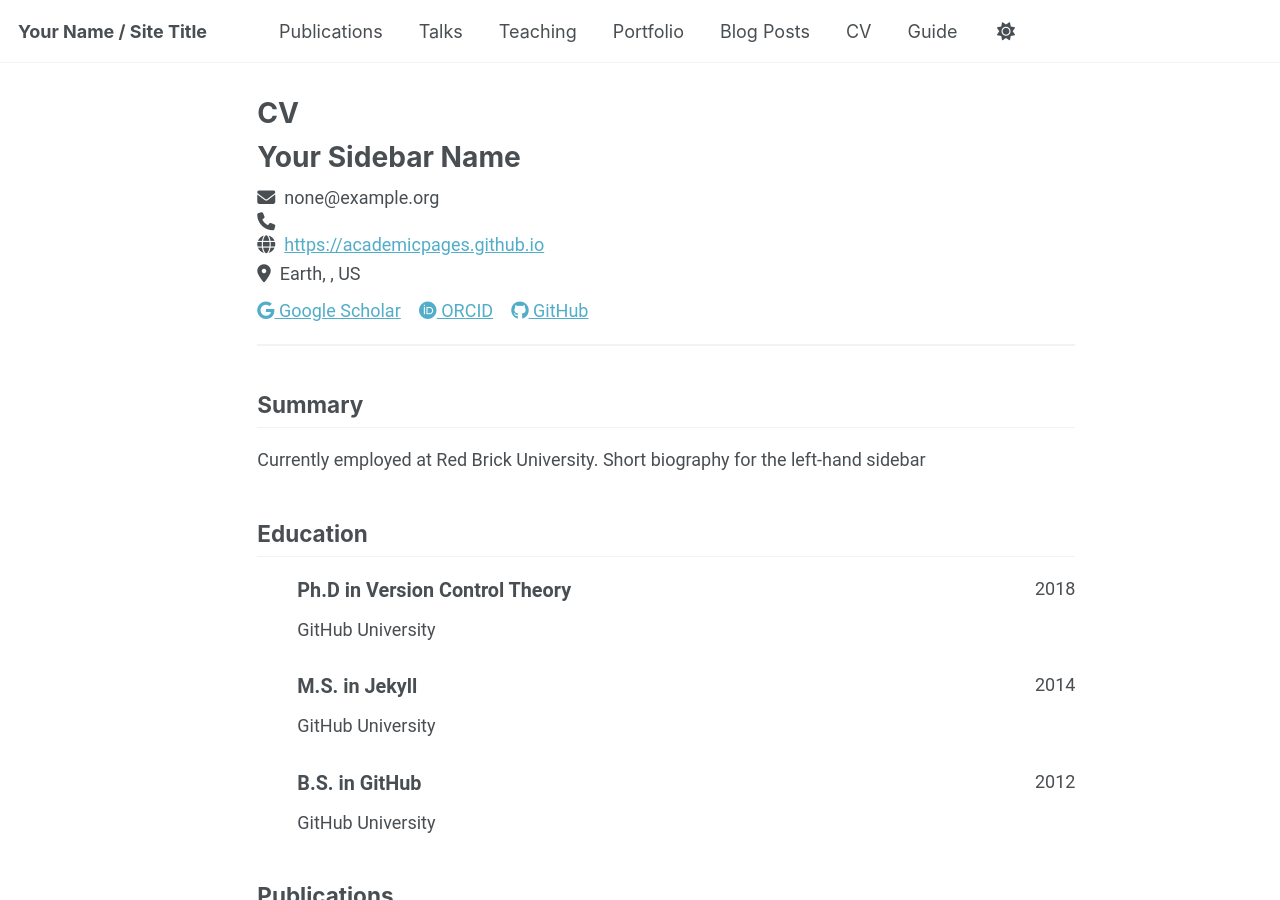
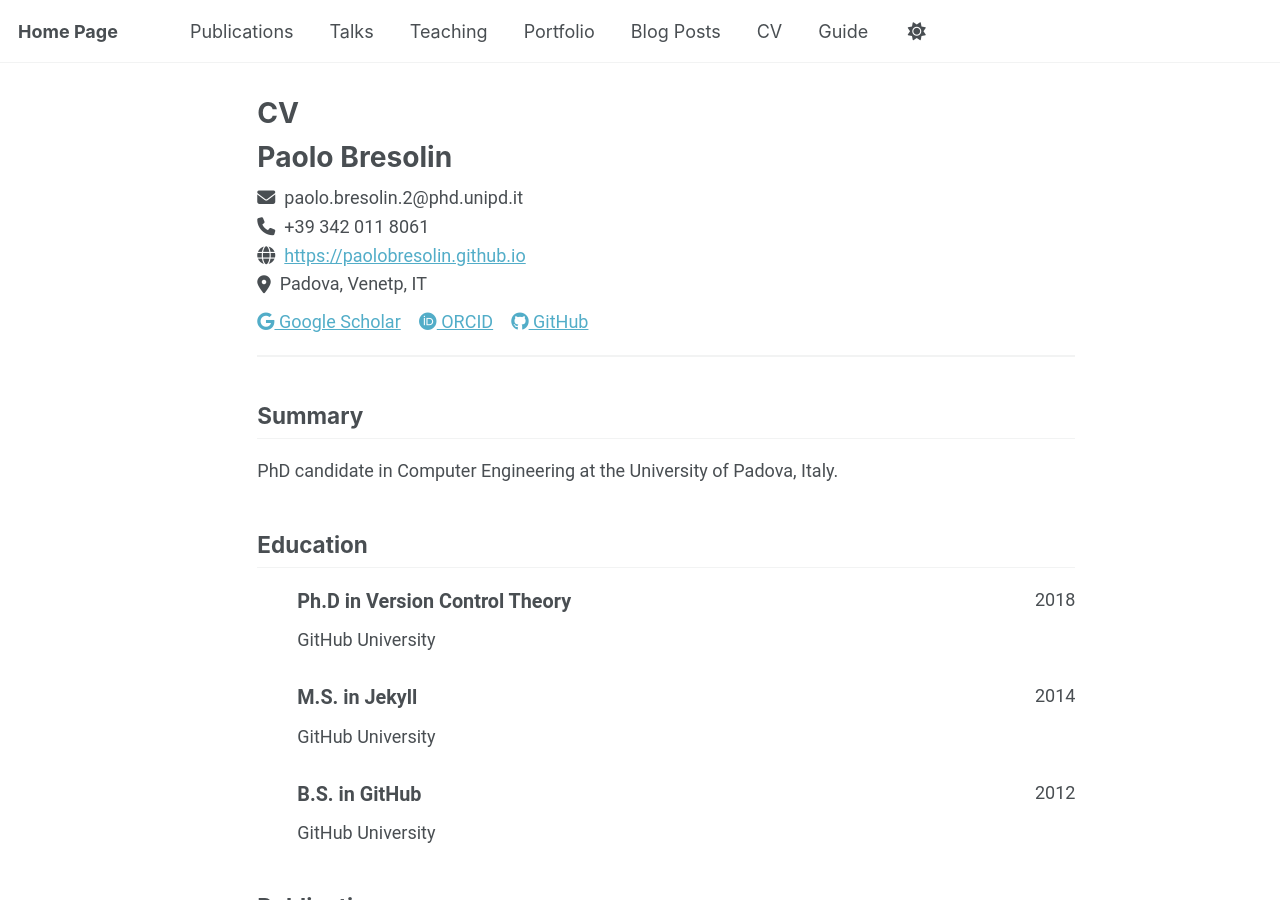
Before and after one commit to paolobresolin/paolobresolin.github.io, a Jekyll site: the page built from _pages/cv-json.md, in a window 1280 px wide and 900 px high. Built offline with Jekyll 4.4.1, drawn with Linux system fonts in a browser that asks for light colours; a script that is not in the unit is left out; some of the changed text lies outside the part shown.

Commit message:
profile picture and left menu

```diff
--- a/_config.yml
+++ b/_config.yml
@@ -9,38 +9,38 @@
 # Basic Site Settings
 locale                   : "en-US"
 site_theme               : "default" # Currently available options are "default", "air"
-title                    : "Your Name / Site Title"
+title                    : "Home Page"
 title_separator          : "-"
-name                     : &name "Your Name"
-description              : &description "Your Name's academic portfolio"   # Update this with a general description of your site, this is the default if not overridden by a page
-url                      : https://academicpages.github.io # The base hostname & protocol for your site e.g. "https://[your GitHub username].github.io",
+name                     : &name "Paolo Bresolin"
+description              : &description "Paolo Bresolin's academic portfolio"   # Update this with a general description of your site, this is the default if not overridden by a page
+url                      : https://paolobresolin.github.io # The base hostname & protocol for your site e.g. "https://[your GitHub username].github.io",
                                                            # or if you already have some other page hosted on Github then use "https://[your GitHub username].github.io/[Your Repo Name]"
 baseurl                  : "" # the subpath of your site, e.g. "/blog"
-repository               : "academicpages/academicpages.github.io"
+repository               : "paolobresolin/paolobresolin.github.io"
 
 # Site Author - The following control what appear as part of the author content on the side bar.
 #               If a field is blank the icon and link will not appear, otherwise it will be shown.
 #               Additional customization can be done by editing /_includes/author-profile.html
 author:
   # Biographic information
-  avatar           : "profile.png"
-  name             : "Your Sidebar Name"
+  avatar           : "profile.jpg"
+  name             : "Paolo Bresolin"
   pronouns         : # example: "she/her"
-  bio              : "Short biography for the left-hand sidebar"
-  location         : "Earth"
-  employer         : "Red Brick University"
+  bio              : "PhD candidate in Computer Engineering"
+  location         : "Cartigliano, VI, Italy"
+  employer         : "University of Padova"
   uri              : # URL
-  email            : "none@example.org"
+  email            : "paolo.bresolin.2@phd.unipd.it"
 
   # Academic websites
   academia         : # URL
   arxiv            : # URL - Update with the correct link to your profile
-  googlescholar    : "https://scholar.google.com/citations?user=PS_CX0AAAAAJ"
+  googlescholar    : "https://scholar.google.com/citations?user=OsWrAxQAAAAJ&hl=en&oi=ao"
   inspire-hep      : # URL
   impactstory      : # URL
-  orcid            : "http://orcid.org/yourorcidurl"
+  orcid            : "http://orcid.org/0009-0001-5294-0649"
   semantic         : # URL
-  pubmed           : "https://www.ncbi.nlm.nih.gov/pubmed/?term=john+snow"
+  pubmed           : # URL
   researchgate     : # URL
   scopus           : # URL
 
@@ -48,13 +48,13 @@ author:
   bitbucket        : # Username - Update with your username on the site
   codepen          : # Username
   dribbble         : # Username
-  github           : "academicpages"
+  github           : "paolobresolin"
   kaggle           : # Username
   stackoverflow    : # User number or user number and name (i.e., use "1" or "1/jeff-atwood")
 
   # Social media
   artstation       : # Username
-  bluesky          : "bsky.app" # Replace this with you Bluesky username
+  bluesky          : # Username
   facebook         : # Username
   flickr           : # Username
   foursquare       : # Username
@@ -63,7 +63,7 @@ author:
   keybase          : # Username
   instagram        : # Username
   lastfm           : # Username
-  linkedin         : # Username
+  linkedin         : paolo-bresolin-2b465a205
   mastodon         : # URL
   medium           : # URL
   pinterest        : # Username
@@ -71,7 +71,7 @@ author:
   steam            : # Username
   telegram         : # URL
   tumblr           : # Username
-  twitter          : # Username for X / Twitter
+  twitter          : PaoloBresolin
   vine             : # Username
   weibo            : # Username
   wikipedia        : # Username
--- a/_data/authors.yml
+++ b/_data/authors.yml
@@ -1,7 +1,7 @@
 # Authors
 
-Name Name:
-  name        : "Name Name"
+Paolo Bresolin:
+  name        : "Paolo Bresolin"
   uri         : "http://name.com"
   email       : "name@name.com"
   bio         : "This is the first name."
--- a/_data/cv.json
+++ b/_data/cv.json
@@ -1,32 +1,32 @@
 {
   "basics": {
-    "name": "Your Sidebar Name",
-    "email": "none@example.org",
-    "phone": "",
-    "website": "https://academicpages.github.io",
-    "summary": "Currently employed at Red Brick University. Short biography for the left-hand sidebar",
+    "name": "Paolo Bresolin",
+    "email": "paolo.bresolin.2@phd.unipd.it",
+    "phone": "+39 342 011 8061",
+    "website": "https://paolobresolin.github.io",
+    "summary": "PhD candidate in Computer Engineering at the University of Padova, Italy.",
     "location": {
-      "address": "",
-      "postalCode": "",
-      "city": "Earth",
-      "countryCode": "US",
-      "region": ""
+      "address": "Via Gradenigo 6/B",
+      "postalCode": "35131",
+      "city": "Padova",
+      "countryCode": "IT",
+      "region": "Venetp"
     },
     "profiles": [
       {
         "network": "Google Scholar",
-        "username": "",
-        "url": "https://scholar.google.com/citations?user=PS_CX0AAAAAJ"
+        "username": "Paolo Bresolin",
+        "url": "https://scholar.google.com/citations?user=OsWrAxQAAAAJ&hl=en&oi=ao"
       },
       {
         "network": "ORCID",
-        "username": "",
-        "url": "http://orcid.org/yourorcidurl"
+        "username": "Paolo Bresolin",
+        "url": "https://orcid.org/0009-0001-5294-0649"
       },
       {
         "network": "GitHub",
-        "username": "academicpages",
-        "url": "https://github.com/academicpages"
+        "username": "paolobresolin",
+        "url": "https://github.com/paolobresolin"
       }
     ]
   },
```
